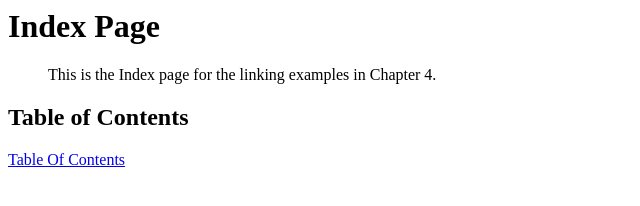
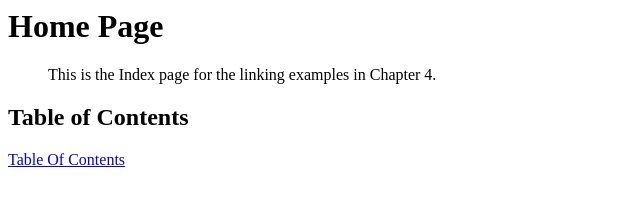
Before and after one commit to EmYax/limks_review_pds5-6_Cruz, a plain HTML site: page index.html in a window 1280 px wide. Shown: the full height of the page, 0-640 px from the left. Drawn offline with Linux system fonts and the light colour scheme.

Commit message:
Update index.html

```diff
--- a/index.html
+++ b/index.html
@@ -5,7 +5,7 @@
 
 <body>
 
-<h1>Index Page</h1>
+<h1>Home Page</h1>
 
 <blockQuote>This is the Index page for the linking examples in Chapter
 4.</blockQuote>
```
